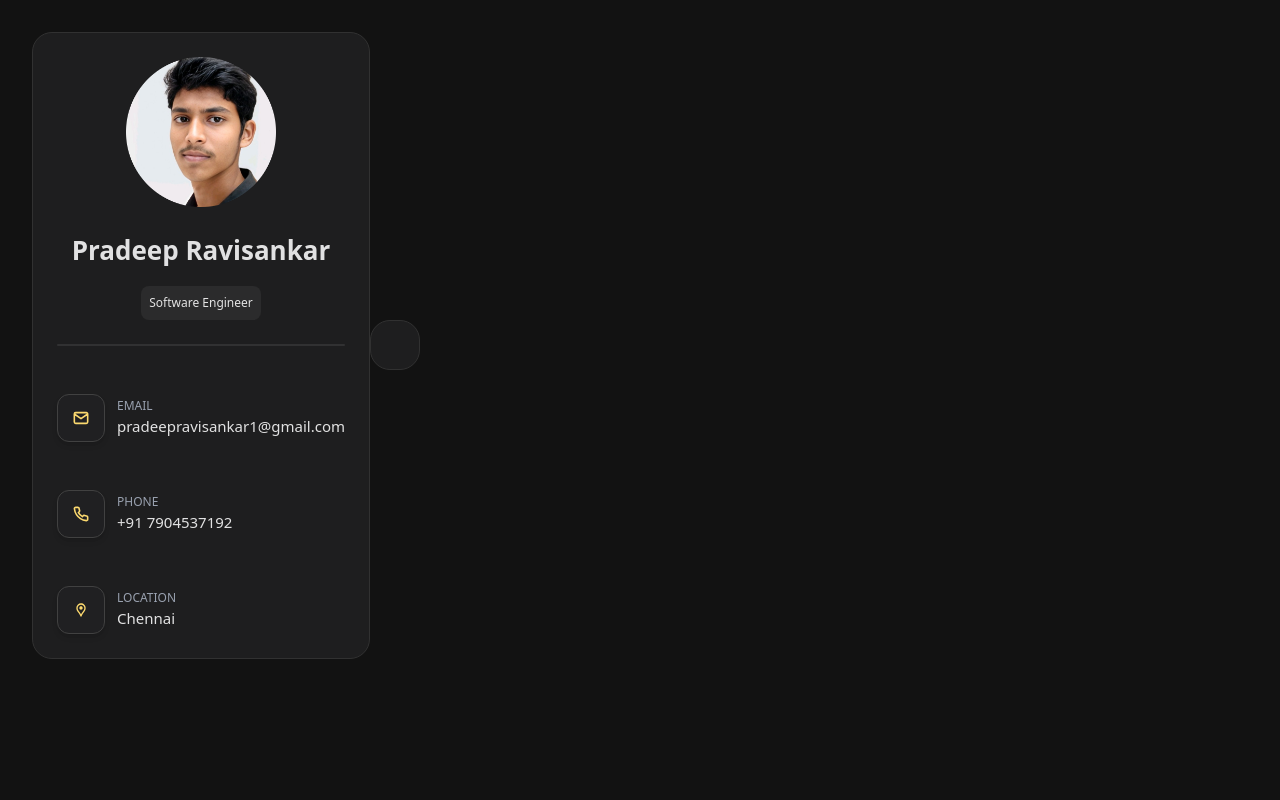
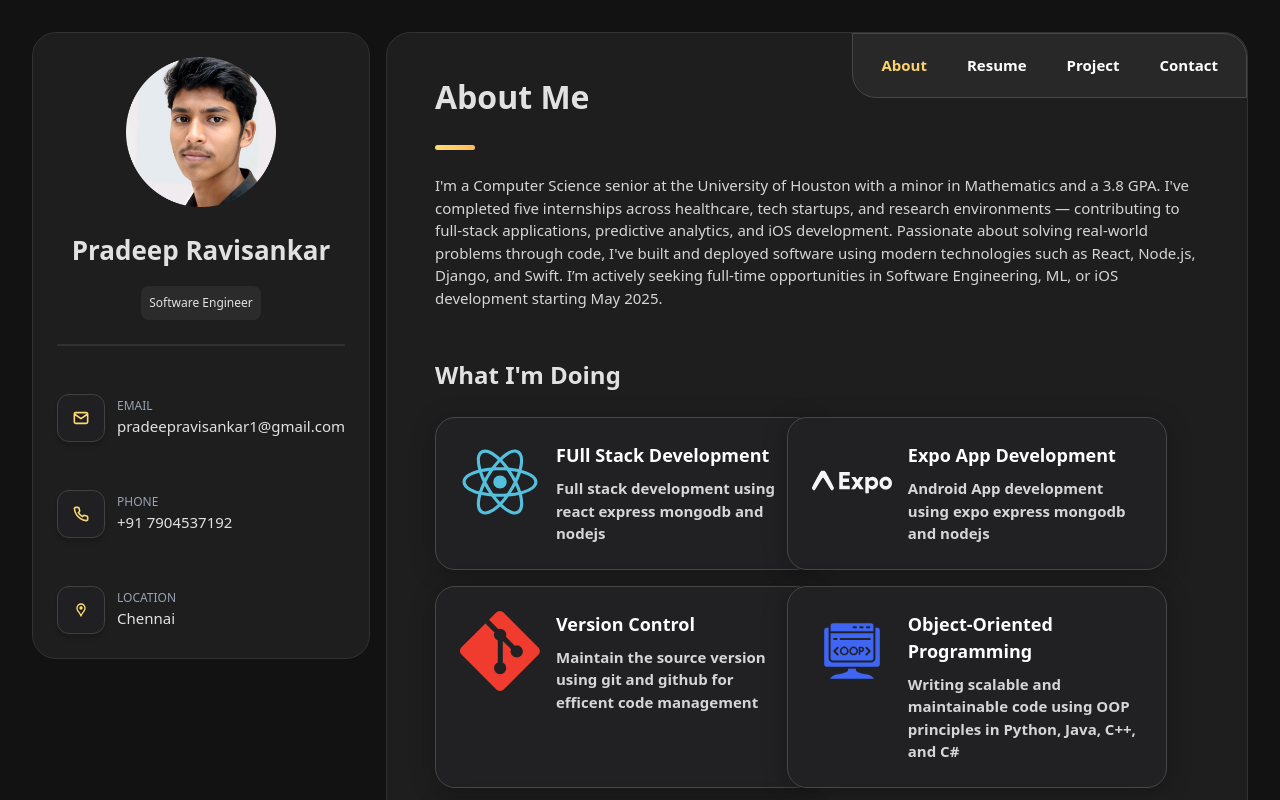
Before and after one commit to R-pradeep2005/Portfolio, a React (Vite) app: page /About in a window 1280 px wide. Shown: the top 800 px of the page. Built offline with nearby package versions, Linux system fonts and the light colour scheme.

Commit message:
modified: tried to align the UI

```diff
--- a/src/App.jsx
+++ b/src/App.jsx
@@ -22,8 +22,8 @@ function App() {
 
   return (
 
-      <div className='flex flex-row items-center bg-[#121212]'>
-        <section className='flex flex-col items-center bg-[#1e1e1f] border-1 border-[#313131] rounded-[20px] p-6'>
+      <div className='flex flex-row items-start bg-[#121212]'>
+        <section className='flex flex-col items-center bg-[#1e1e1f] border-1 border-[#313131] rounded-[24px] p-6'>
         <img width={'150px'} src='src\assets\profile.png'></img>
         <h1 className='text-[26px] mt-6 mb-4 font-semibold'>Pradeep Ravisankar</h1>
         <p className=' rounded-[8px]  p-2 text-[12px] bg-[#2b2b2c] text-center'>Software Engineer</p>
@@ -34,13 +34,15 @@ function App() {
         <Info_Block src='src\assets\icon-location.svg' name='LOCATION' detail='Chennai'/>
         </div>
         </section>
-        <main className='flex flex-col items-center bg-[#1e1e1f] border-1 border-[#313131] rounded-[20px] p-6'>
+        <main className='flex flex-col relative items-center ml-4 bg-[#1e1e1f] border-1 border-[#313131] rounded-[24px] p-6 pt-0 '>
+       <div className='static'>
         <Routes>
-          <Route path='/' element={<About/>}/>
+          <Route path='/About' element={<About/>}/>
           <Route path='/Resume' element={<Resume/>}/>
-          <Route path='/Projects' element={<Projects/>}/>
+          <Route path='/Project' element={<Projects/>}/>
           <Route path='/Contact' element={<Contact/>}/>
-        </Routes>
+        </Routes></div>
+        <div className='absolute to-[-50px] right-0'><Menu_Card /></div>
         </main>
 
 
--- a/src/components/Menu_Card.jsx
+++ b/src/components/Menu_Card.jsx
@@ -1,17 +1,18 @@
 import React, { useState } from 'react'
+import { Link } from 'react-router-dom'
 
 const Menu_Card =() => {
   const [active,setactive]=useState("About")
-   const item = ["About","Resume","Portfolio","Contact"]
+   const item = ["About","Resume","Project","Contact"]
   return (
 
     <div className='bg-[#282829] flex flex-row items-center pl-2 pr-2  rounded-tr-[24px] rounded-bl-[24px] border-[#474747] border-1 cursor-pointer'>
       {
-          item.map((item,index)=>( <label key={index} className={`text-[15px] font-semibold p-5 cursor-pointer hover:text-[#8f8f8f] ${(active==item)? 'text-[#fbd36b] hover:text-[#fbd36b]':'text-white'}`} onClick={()=>{setactive(item)
+          item.map((item,index)=>( <Link to={item} key={index} className={`text-[15px] font-semibold p-5 cursor-pointer hover:text-[#8f8f8f] ${(active==item)? 'text-[#fbd36b] hover:text-[#fbd36b]':'text-white'}`} onClick={()=>{setactive(item)
             console.log(active)
           }}>
           {item}
-      </label>)
+      </Link >)
 
         )
       }
--- a/src/pages/About.jsx
+++ b/src/pages/About.jsx
@@ -3,7 +3,7 @@ import Work_Card from '../components/Work_Card'
 
 const About = () => {
   return (
-    <div className='flex flex-col items-start p-6 w-[900px] bg-[#1e1e1f] border-1 border-[#383838] rounded-[20px] h-full'>
+    <div className='flex flex-col items-start p-6    rounded-[20px] h-full'>
       <h1 className='font-bold text-[32px] pt-4'>About Me</h1>
       <div className='h-[5px] w-[40px] mt-6 rounded-full bg-gradient-to-l from-[#ffbb5c] to-[#ffdb70]'></div>
       <p className='text-[#d6d6d6] pt-6 text-left text-[15px]'>
--- a/src/pages/Contact.jsx
+++ b/src/pages/Contact.jsx
@@ -4,7 +4,7 @@ import Contact_Form from '../components/Contact_Form'
 
 const Contact = () => {
   return (
-    <div className='flex flex-col items-start p-6 w-[900px] bg-[#1e1e1f] border-1 border-[#383838] rounded-[20px] h-full'>
+    <div className='flex flex-col items-start p-6    rounded-[20px] h-full'>
       <h1 className='font-bold text-[32px] pt-4'>Contact Me</h1>
       <div className='h-[5px] w-[40px] mt-6 rounded-full bg-gradient-to-l from-[#ffbb5c] to-[#ffdb70]'></div>
       <Map_Card/>
--- a/src/pages/Projects.jsx
+++ b/src/pages/Projects.jsx
@@ -20,7 +20,7 @@ const Projects = () => {
     }
     const filtered_card= type_name=='All'?card:card.filter(item=>item.type==type_name)
   return (
-    <div className='flex flex-col items-start p-6 w-[900px] bg-[#1e1e1f] border-1 border-[#383838] rounded-[20px] h-full'>
+    <div className='flex flex-col items-start p-6    rounded-[20px] h-full'>
     <h1 className='font-bold text-[32px] pt-4'>Projects</h1>
     <div className='h-[5px] w-[40px] mt-6 rounded-full bg-gradient-to-l from-[#ffbb5c] to-[#ffdb70]'></div>
     <Filter_Card props={display}/>
--- a/src/pages/Resume.jsx
+++ b/src/pages/Resume.jsx
@@ -5,7 +5,7 @@ import Skill_Card from '../components/Skill_Card'
 
 const Resume = () => {
   return (
-    <div className='flex flex-col items-start p-6 w-[900px] bg-[#1e1e1f] border-1 border-[#383838] rounded-[20px] h-full'>
+    <div className='flex flex-col items-start p-6    rounded-[20px] h-full'>
     <h1 className='font-bold text-[32px] pt-4'>Resume</h1>
     <div className='h-[5px] w-[40px] mt-6 rounded-full bg-gradient-to-l from-[#ffbb5c] to-[#ffdb70]'></div>
     <div className='w-full flex justify-center mt-6'>
```
